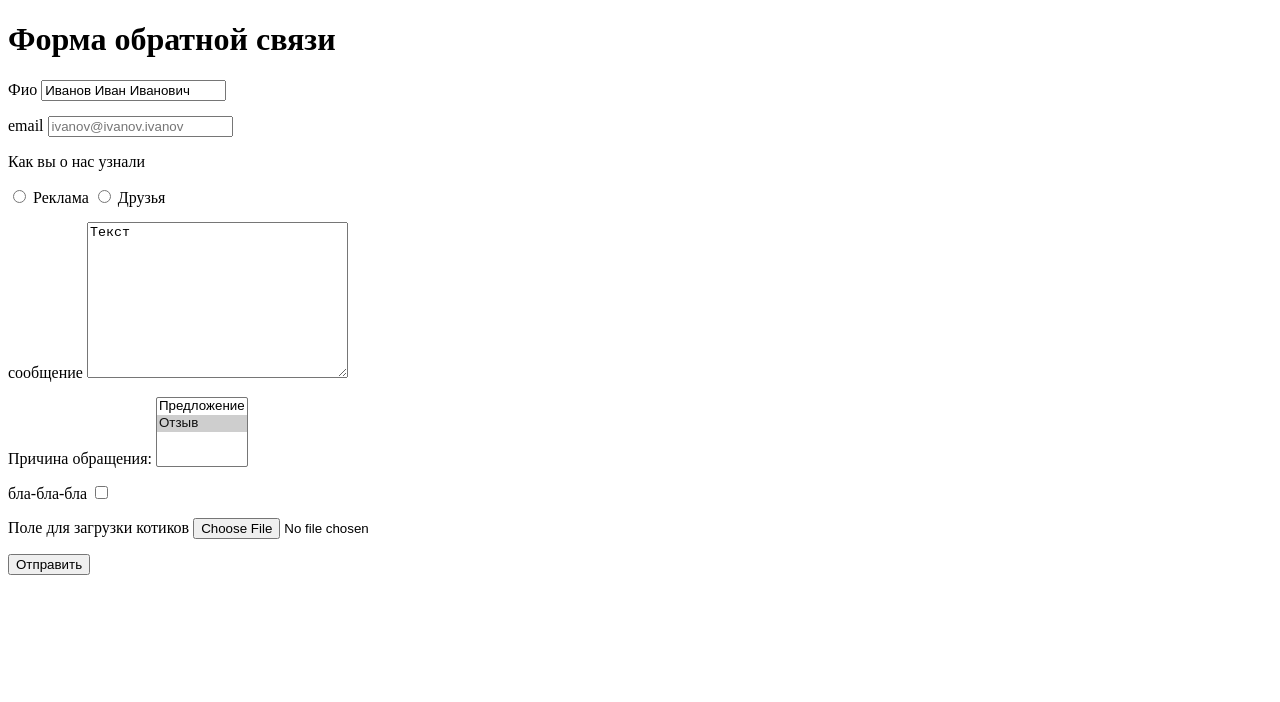
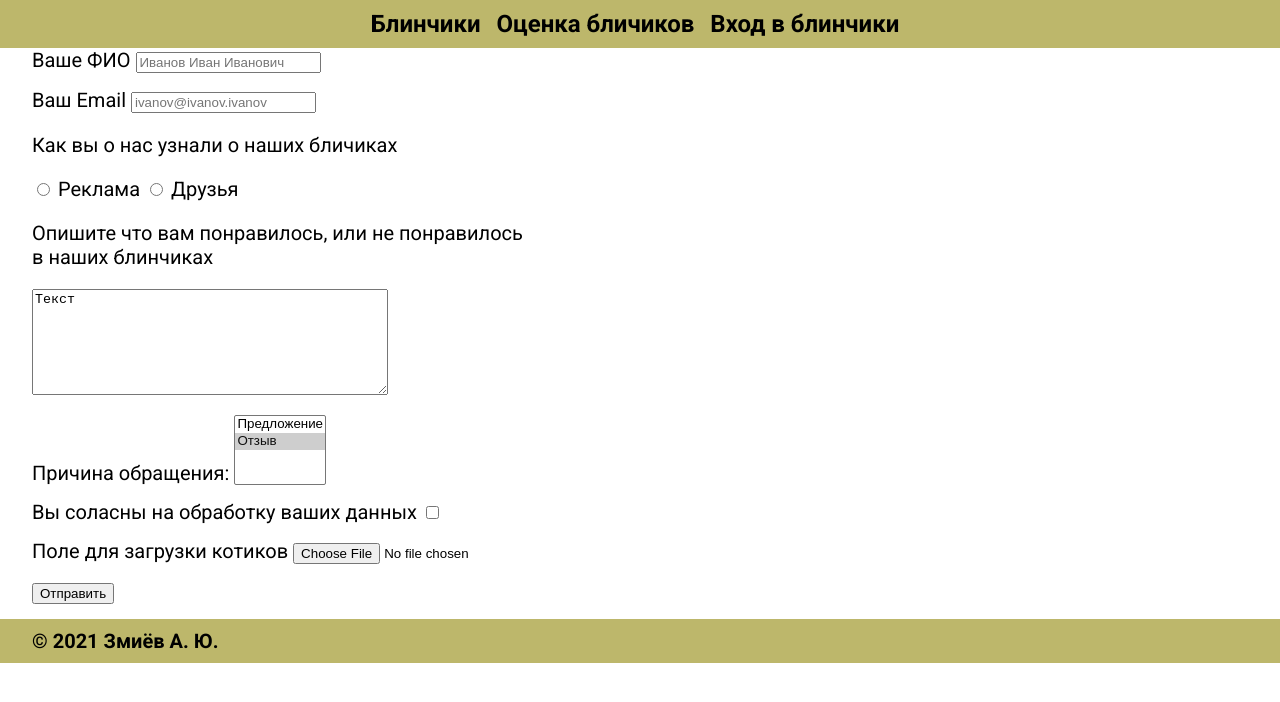
Before and after one commit to Alex9781/web-Labs, a plain HTML site: page Lab2/index.html in a window 1280 px wide. Drawn offline with Linux system fonts and the light colour scheme.

Commit message:
lab2 comp

```diff
--- a/Lab2/index.html
+++ b/Lab2/index.html
@@ -5,24 +5,38 @@
     <meta http-equiv="X-UA-Compatible" content="IE=edge">
     <meta name="viewport" content="width=device-width, initial-scale=1.0">
     <link rel="stylesheet" href="styles.css">
-    <title>Обратная связь</title>
+    <link rel="preconnect" href="https://fonts.googleapis.com">
+    <link rel="preconnect" href="https://fonts.gstatic.com" crossorigin>
+    <link href="https://fonts.googleapis.com/css2?family=Roboto:wght@400;700&display=swap" rel="stylesheet">
+    <title>Оценка блинчиков</title>
 </head>
 <body>
-    <h1>Форма обратной связи</h1>
+    <header class="header">
+        <div class="conteiner">
+            <nav class="main-menu">
+                <ul>
+                    <li><a href="http://lab1.std-1558.ist.mospolytech.ru/#about">Блинчики</a></li>
+                    <li><a href="#form">Оценка бличиков</a></li>
+                    <li><a href="./login.html">Вход в блинчики</a></li>
+                </ul>
+            </nav>
+        </div>
+    </header>
+    <main  id="form">
         <form method="POST" action="https://httpbin.org/post" enctype="multipart/form-data">
 
             <input type="hidden" name="user-id" value="1337">
 
             <div class="form-group">
-            <label for="fio">Фио</label>
-            <input type="text" id="fio" name="fio" value="Иванов Иван Иванович">
+                <label for="fio">Ваше ФИО</label>
+                <input type="text" id="fio" name="fio" placeholder="Иванов Иван Иванович">
             </div>
             <div class="form-group">
-            <label for="email">email</label>
+                <label for="email">Ваш Email</label>
                 <input type="email" name="email" id="email" placeholder="ivanov@ivanov.ivanov" required>
             </div>
             <div class="form-group">
-            <p>Как вы о нас узнали</p>
+                <p>Как вы о нас узнали о наших бличиках</p>
 
                 <input type="radio" name="source" id="ads" value="ads">
                 <label for="ads">Реклама</label>
@@ -31,7 +45,7 @@
                 <label for="friends">Друзья</label>
             </div>
             <div class="form-group">
-            <label for="msg">сообщение</label>
+                <p id="msg-label"><label for="msg">Опишите что вам понравилось, или не понравилось в наших блинчиках</label></p>
                 <textarea name="msg" id="msg" cols="30" rows="10">Текст</textarea>
             </div>
             <div class="form-group">
@@ -42,18 +56,23 @@
                 </select>
             </div>
             <div class="form-group">
-            <label for="agreement">бла-бла-бла</label>
+                <label for="agreement">Вы соласны на обработку ваших данных</label>
                 <input type="checkbox" name="agreement" id="agreement" required>
             </div>
             <div class="form-group">
                 <label for="attachment">Поле для загрузки котиков</label>
                 <input type="file" name="attachment" id="attachment">
             </div>
-
             <div class="form-group">
                 <input type="submit" value="Отправить">
             </div>
 
         </form>
+    </main>
+    <footer class="footer">
+        <div class="conteiner">
+            &copy; 2021 Змиёв А. Ю.
+        </div>
+    </footer>
 </body>
 </html>
--- a/Lab2/styles.css
+++ b/Lab2/styles.css
@@ -1,3 +1,78 @@
+body{
+    margin: 0%;
+    font-size: 20px;
+    font-family: 'Roboto', sans-serif;
+}
+
+main{
+    max-width: 95%;
+    margin: 0 auto;
+}
+
 .form-group{
     margin-bottom: 15px;
 }
+
+.conteiner{
+    max-width: 95%;
+    margin: 0 auto;
+}
+
+.header{
+    background-color: darkkhaki;
+    color: black;
+    padding: 10px 0;
+    font-weight: bold;
+    font-size: 24px;
+    text-align: center;
+}
+
+.main-menu ul{
+    padding: 0%;
+    margin: auto;
+}
+
+.main-menu li{
+    display: inline;
+    margin-right: 10px;
+}
+
+.main-menu a{
+    text-decoration: none;
+    color: black;
+}
+
+#msg-label{
+    max-width: 500px;
+}
+
+#msg{
+    height: 100px;
+    width: 350px;
+}
+
+.footer{
+    background-color: darkkhaki;
+    color: black;
+    padding: 10px 0;
+    font-weight: bold;
+}
+
+.login{
+    margin: 100px 20%;
+    text-align: center;
+    background-color: wheat;
+    border: 10px solid darkkhaki;
+}
+
+.login p{
+    margin: 5px;
+}
+
+#login-main{
+    margin: 0;
+    padding: 1px;
+    max-width: 100%;
+    background-image: url(./images/background.png);
+    background-size: 100%;
+}
```
Also changed, not shown: Lab1/index.html (+2 -0 lines), Lab2/login.html (added, +55 -0 lines), Lab2/images/background.png (added). Lines whose indentation alone changed are shown as unchanged.
